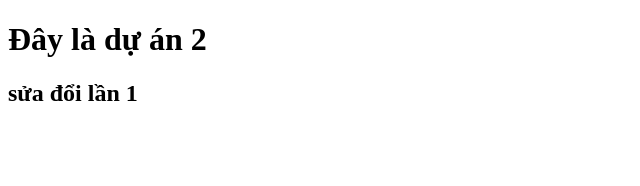
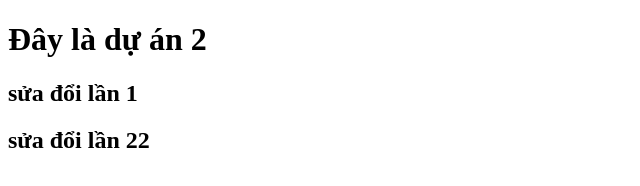
Before and after one commit to nguyendat1905/d-n-2, a plain HTML site: page index.html in a window 1280 px wide. Shown: the whole page, without its empty margins (0-640 px from the left). Drawn offline with Linux system fonts and the light colour scheme.

Commit message:
sửa đổi lần 2

```diff
--- a/index.html
+++ b/index.html
@@ -10,6 +10,7 @@
 <body>
     <h1>Đây là dự án 2</h1>
     <h2>sửa đổi lần 1</h2>
+    <h2>sửa đổi lần 22</h2>
 </body>
 
 </html>
```
